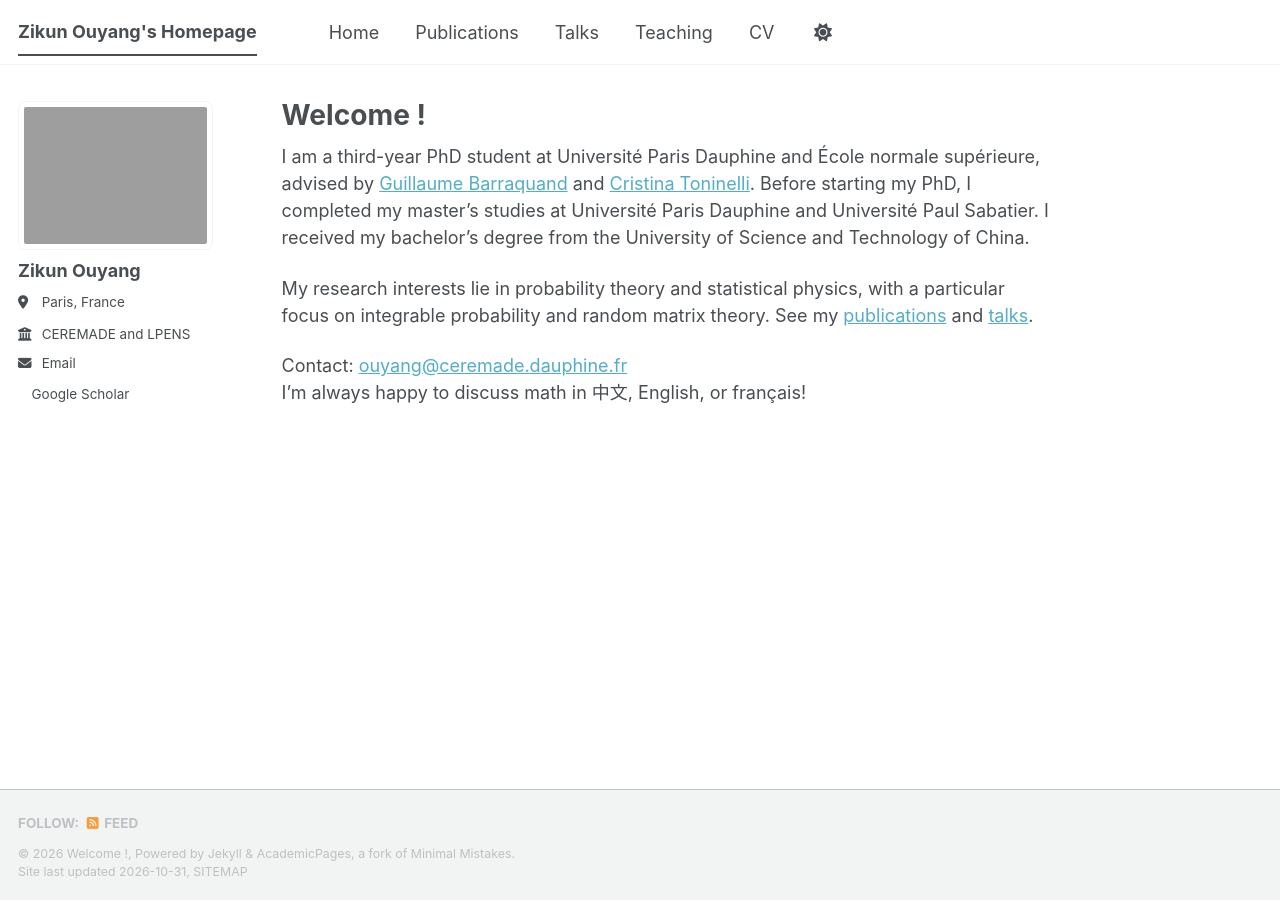
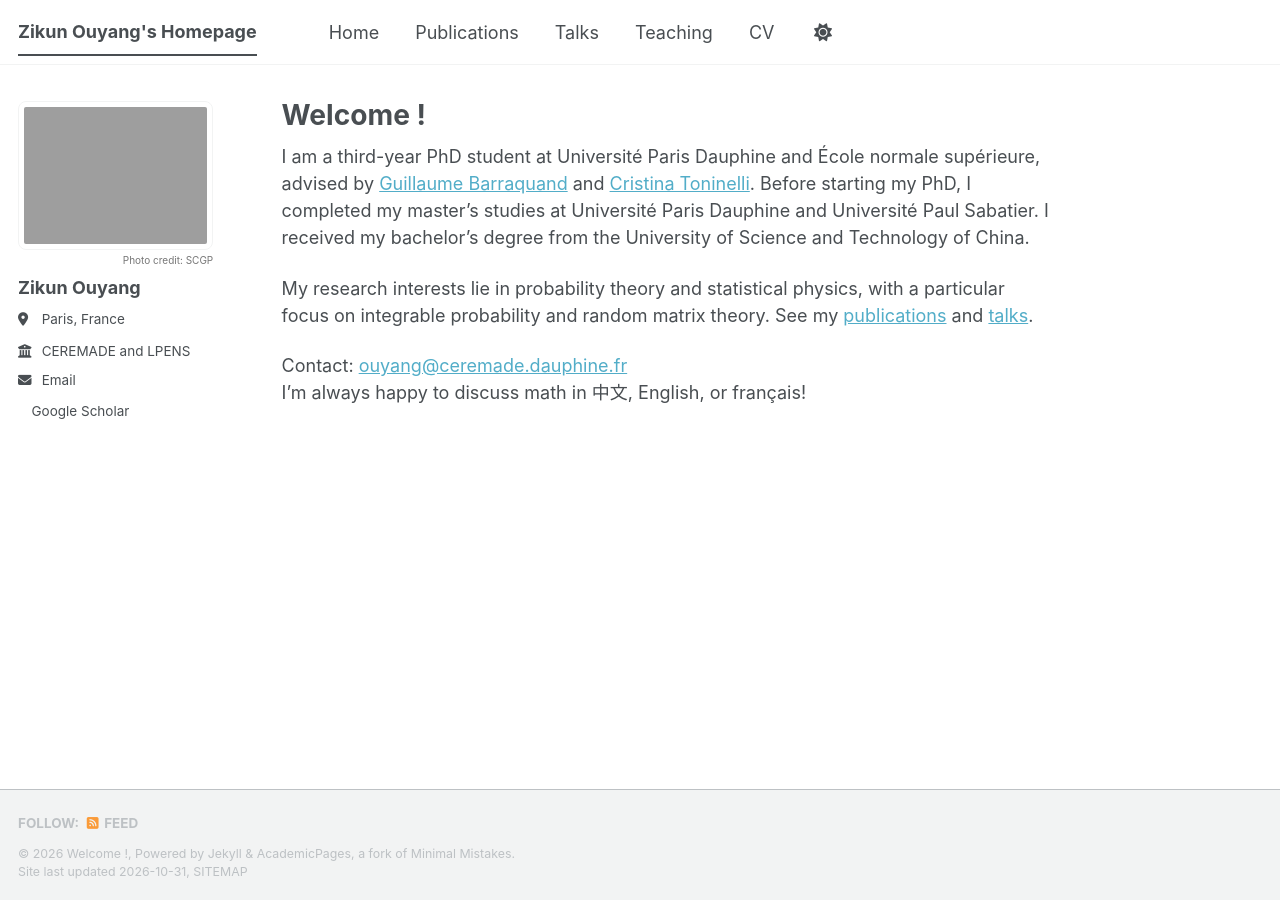
Before and after one commit to ZikunOuyang/zikunouyang.github.io, a Jekyll site: the page built from _pages/about.md, in a window 1280 px wide. Built offline with Jekyll 4.4.1, drawn with Linux system fonts in a browser that asks for light colours; a style sheet for code colours, icons or effects is not loaded.

Commit message:
Update author-profile.html

```diff
--- a/_includes/author-profile.html
+++ b/_includes/author-profile.html
@@ -12,6 +12,9 @@
     {% else %}
       <img src="{{ author.avatar | prepend: "/images/" | prepend: base_path }}" class="author__avatar" alt="{{ author.name }}" fetchpriority="high" style="width: 220px; max-width: 100%; height: auto; border-radius: 8px;" />
     {% endif %}
+        <div style="width: 220px; max-width: 100%; margin-top: 4px; text-align: right; font-size: 10px; line-height: 1.3; color: #777;">
+      {{ page.photo_credit | default: "Photo credit: SCGP" }}
+    </div>
   </div>
 
   <div class="author__content">
```
